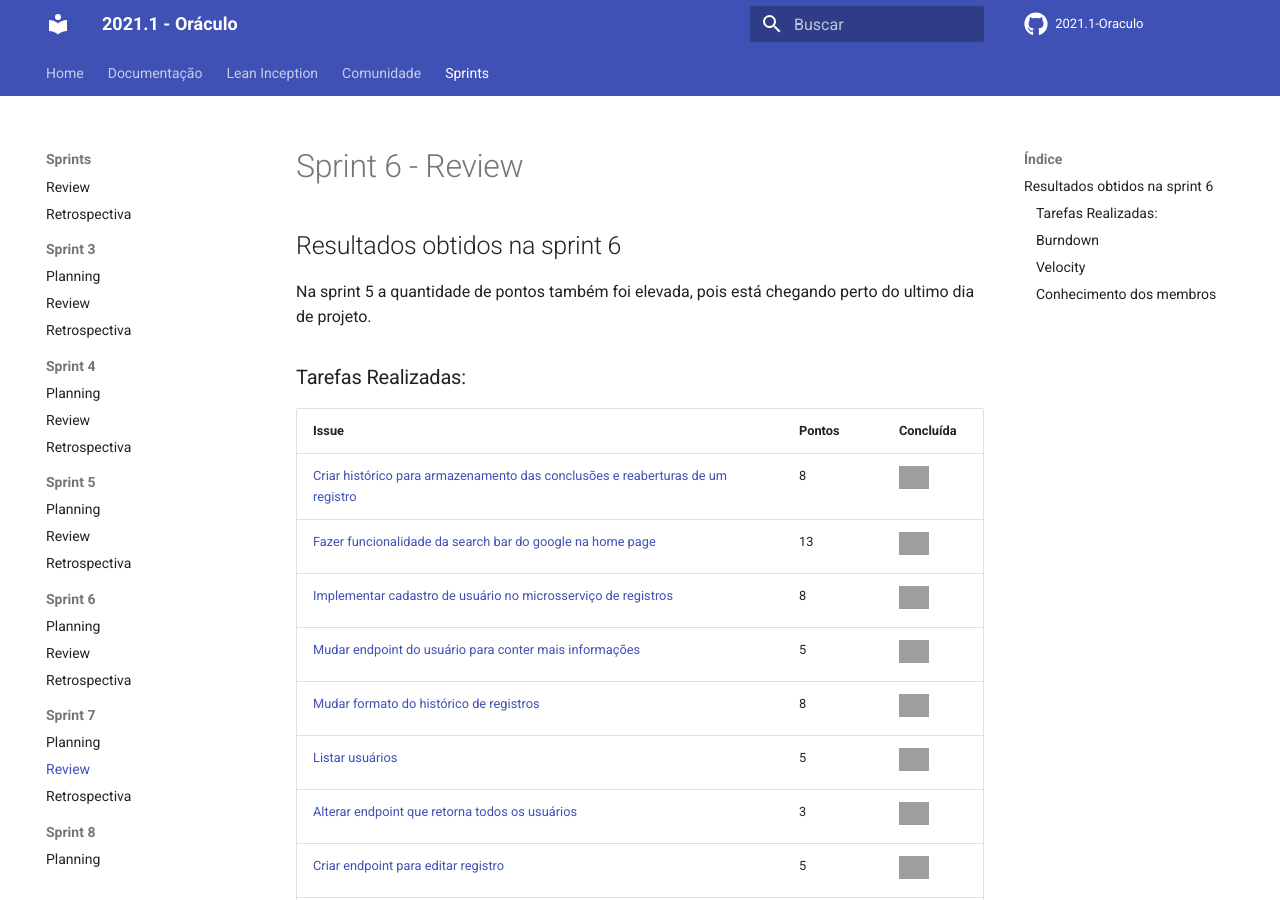
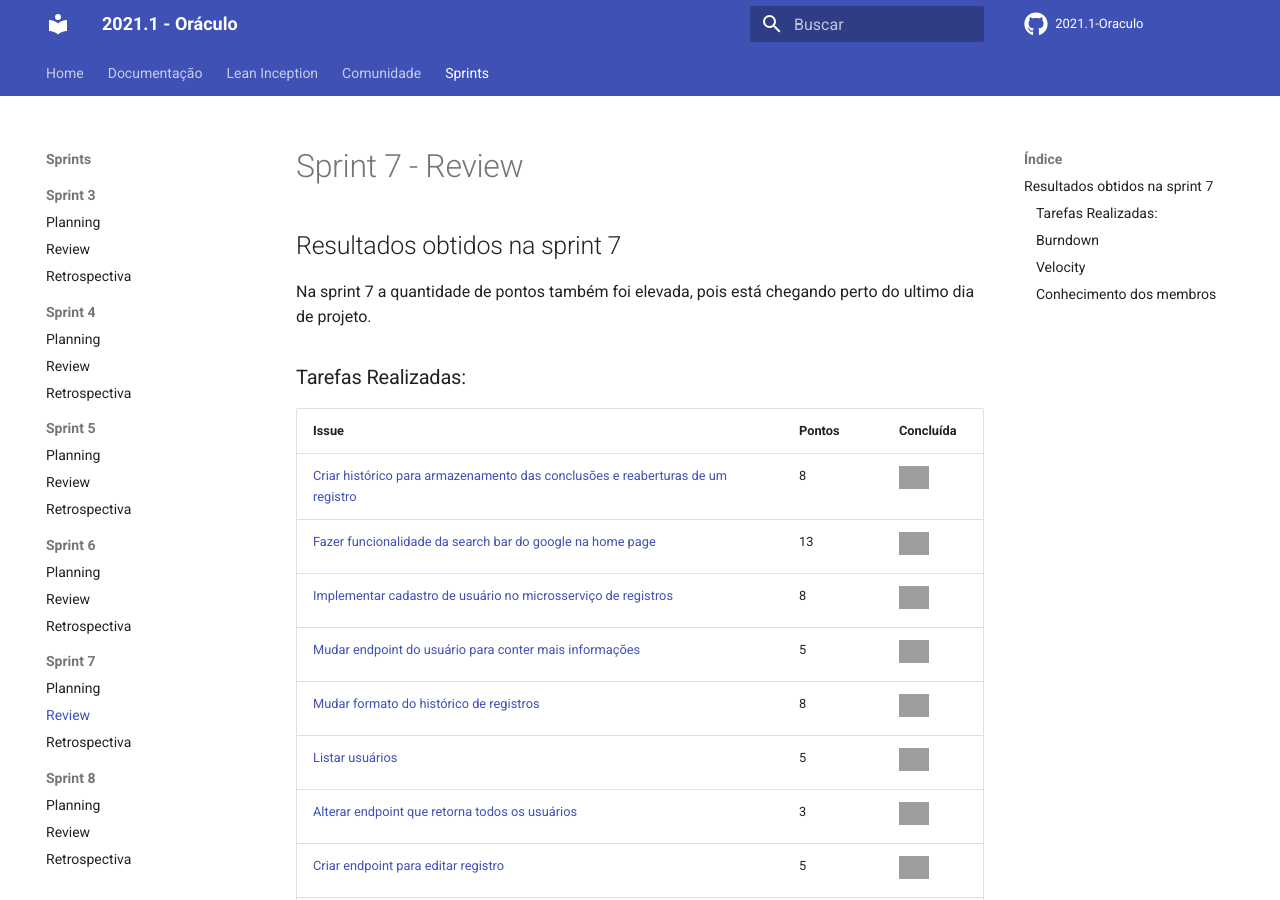
Before and after one commit to fga-eps-mds/2021.1-Oraculo, an MkDocs documentation site: the page built from docs/sprints/sprint7/review.md, in a window 1280 px wide and 900 px high. Built offline with MkDocs 1.6.1 and Material for MkDocs 9.7.7, drawn with Linux system fonts in a browser that asks for light colours; comment, search, counter and statistics services are not loaded; grey boxes are pictures that could not be loaded.

Commit message:
Fix text errors and routers

```diff
--- a/docs/sprints/sprint7/review.md
+++ b/docs/sprints/sprint7/review.md
@@ -1,8 +1,8 @@
-# Sprint 6 - Review
+# Sprint 7 - Review
 
-## Resultados obtidos na sprint 6
+## Resultados obtidos na sprint 7
 
-Na sprint 5 a quantidade de pontos também foi elevada, pois está chegando perto do ultimo dia de projeto.
+Na sprint 7 a quantidade de pontos também foi elevada, pois está chegando perto do ultimo dia de projeto.
 
 ### Tarefas Realizadas:
 
--- a/mkdocs.yml
+++ b/mkdocs.yml
@@ -93,3 +93,5 @@
 
       - Sprint 8:
           - Planning: sprints/sprint8/planning.md
+          - Review: sprints/sprint8/review.md
+          - Retrospectiva: sprints/sprint8/retro.md
```
Also changed, not shown: docs/sprints/sprint6/review.md (+1 -1 lines).
